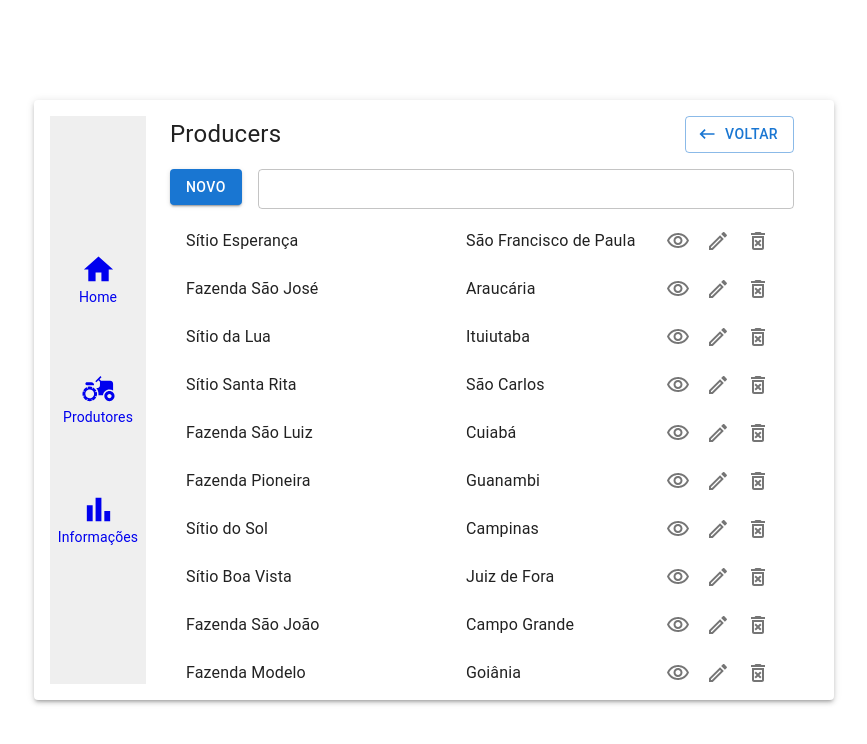
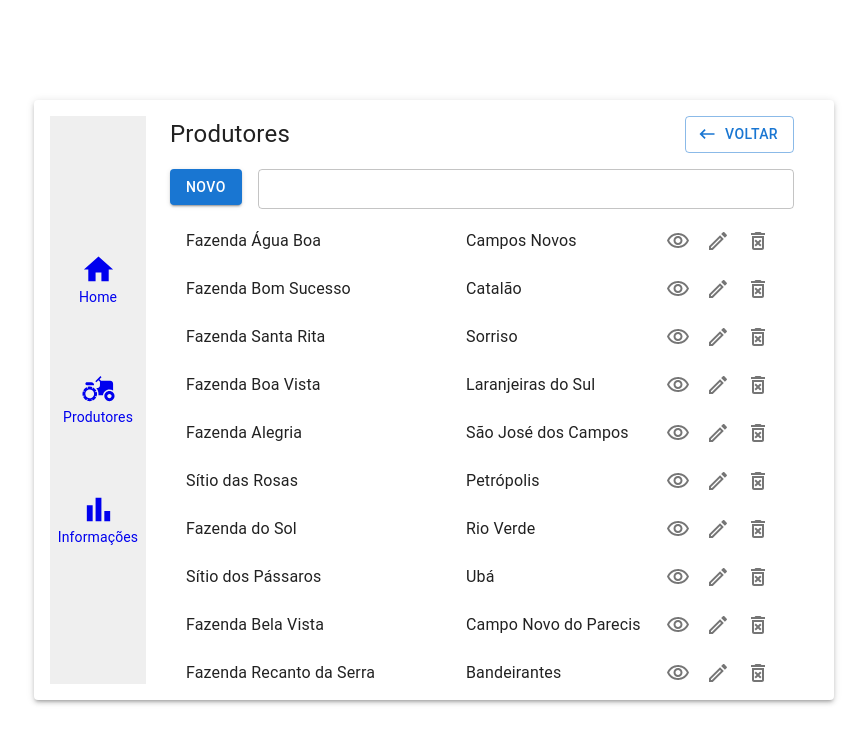
Before and after one commit to antero-ok/brain-ag, a React (Vite) app: page /produtores in a window 1280 px wide. Shown: the top 744 px of the page, without its empty margins (206-1073 px from the left). Built offline with nearby package versions, Linux system fonts and the light colour scheme.

Commit message:
feat(validation): adding validation implementation

```diff
--- a/src/models/producer.ts
+++ b/src/models/producer.ts
@@ -5,8 +5,8 @@ export interface IProducerProps {
   farmName: string;
   countryState: string;
   city: string;
-  farmArea: number | null;
-  agroArea: number | null;
-  forestArea: number | null;
+  farmArea: number;
+  agroArea: number;
+  forestArea: number;
   crops: Array<string>;
 }
--- a/src/pages/Producer/ProducerList.tsx
+++ b/src/pages/Producer/ProducerList.tsx
@@ -25,7 +25,7 @@ const ProducersLayout: FC = () => {
 
   return (
     <PageContainer>
-      <Header title="Producers" />
+      <Header title="Produtores" />
 
       <Box sx={{ display: 'flex', gap: 2, mt: 2 }}>
         <NavLink style={{ textDecoration: 'none' }} to="novo" end>
--- a/src/providers/producerProvider.ts
+++ b/src/providers/producerProvider.ts
@@ -1,182 +1,266 @@
 export const PRODUCERS = [
   {
-    id: 'dc7c96d8-e3f7-4c48-985f-b96fb4499d9e',
-    cpfCnpj: '777.601.204-13',
-    producerName: 'João Pedro da Silva',
-    farmName: 'Sítio Esperança',
-    countryState: 'RS',
-    city: 'São Francisco de Paula',
-    farmArea: 630,
-    agroArea: 120,
-    forestArea: 40,
-    crops: ['Banana Prata', 'Amendoim', 'Feijão'],
+    id: 'd996cc2e-056f-49d9-9af9-1c32d1968b8f',
+    cpfCnpj: '17153430000157',
+    producerName: 'Luisa Santos',
+    farmName: 'Fazenda Água Boa',
+    countryState: 'SC',
+    city: 'Campos Novos',
+    farmArea: 345.12,
+    agroArea: 234.67,
+    forestArea: 110.45,
+    crops: ['Soja', 'Milho'],
   },
   {
-    id: '7d1f8e94-3c60-45d1-9d99-e3946fbcf32a',
-    cpfCnpj: '584.585.223-08',
-    producerName: 'Eduardo Almeida Ribeiro',
-    farmName: 'Fazenda São José',
-    countryState: 'PR',
-    city: 'Araucária',
-    farmArea: 846,
-    agroArea: 254,
-    forestArea: 152,
-    crops: ['Pimentão', 'Acelga', 'Laranja Lima'],
+    id: '5c5cfb8e-5dd5-4417-ae33-42afbc1a94e2',
+    cpfCnpj: '58600805000186',
+    producerName: 'Gabriela Souza',
+    farmName: 'Fazenda Bom Sucesso',
+    countryState: 'GO',
+    city: 'Catalão',
+    farmArea: 512.88,
+    agroArea: 300.45,
+    forestArea: 212.43,
+    crops: ['Algodão', 'Café'],
   },
   {
-    id: '73c177f4-c49a-4d7d-8f85-3be49a43da61',
-    cpfCnpj: '97.104.869/0001-18',
-    producerName: 'Márcia Oliveira Souza',
-    farmName: 'Sítio da Lua',
-    countryState: 'MG',
-    city: 'Ituiutaba',
-    farmArea: 1482,
-    agroArea: 189,
-    forestArea: 91,
-    crops: ['Cenoura', 'Repolho', 'Pepino'],
+    id: '74b27ce9-c7ec-41e5-bf33-d8a3e3a651f3',
+    cpfCnpj: '28260247000113',
+    producerName: 'Bruno Almeida',
+    farmName: 'Fazenda Santa Rita',
+    countryState: 'MT',
+    city: 'Sorriso',
+    farmArea: 764.23,
+    agroArea: 542.89,
+    forestArea: 221.34,
+    crops: ['Soja', 'Milho'],
   },
   {
-    id: 'e68c12d7-e8c5-4ba2-aee2-75597d9e9e3c',
-    cpfCnpj: '431.888.594-13',
-    producerName: 'Isabela Ferreira de Oliveira',
-    farmName: 'Sítio Santa Rita',
-    countryState: 'SP',
-    city: 'São Carlos',
-    farmArea: 1069,
-    agroArea: 70,
-    forestArea: 55,
-    crops: ['Tomate', 'Abóbora', 'Cebola'],
+    id: 'e399c67a-5fb5-462d-9db1-dc996af90012',
+    cpfCnpj: '76993424000154',
+    producerName: 'Marcela Oliveira',
+    farmName: 'Fazenda Boa Vista',
+    countryState: 'PR',
+    city: 'Laranjeiras do Sul',
+    farmArea: 420.34,
+    agroArea: 300.22,
+    forestArea: 120.12,
+    crops: ['Soja', 'Café'],
   },
   {
-    id: '18b2e2d2-2e80-47e2-b31c-8e7af5690cd9',
-    cpfCnpj: '98.715.112/0001-30',
-    producerName: 'Ricardo José dos Santos',
-    farmName: 'Fazenda São Luiz',
-    countryState: 'MT',
-    city: 'Cuiabá',
-    farmArea: 1092,
-    agroArea: 241,
-    forestArea: 19,
-    crops: ['Milho', 'Cana-de-açúcar', 'Soja'],
+    id: 'a46d7f6c-2e1c-453b-9b9d-6c5a86a8c6f5',
+    cpfCnpj: '06790228000176',
+    producerName: 'Isabeli Silva',
+    farmName: 'Fazenda Alegria',
+    countryState: 'SP',
+    city: 'São José dos Campos',
+    farmArea: 1000,
+    agroArea: 500,
+    forestArea: 200,
+    crops: ['Café', 'Feijão', 'Milho'],
   },
   {
-    id: '484d6c30-7b0a-4969-a7f2-6c1d1b8b6c08',
-    cpfCnpj: '872.550.583-23',
-    producerName: 'Lucas Costa',
-    farmName: 'Fazenda Pioneira',
-    countryState: 'BA',
-    city: 'Guanambi',
-    farmArea: 2000,
-    agroArea: 800,
-    forestArea: 200,
-    crops: ['Cacau', 'Café', 'Milho'],
+    id: '348b2c06-3455-41f5-9c5d-9ed32b53f98b',
+    cpfCnpj: '17208363000127',
+    producerName: 'Vitor Santos',
+    farmName: 'Sítio das Rosas',
+    countryState: 'RJ',
+    city: 'Petrópolis',
+    farmArea: 800,
+    agroArea: 300,
+    forestArea: 150,
+    crops: ['Tomate', 'Alface', 'Cenoura', 'Repolho'],
   },
   {
-    id: 'd7190b7b-9b94-45b3-a3e3-62d262f2311f',
-    cpfCnpj: '85.568.978/0001-08',
-    producerName: 'Ricardo Santos',
-    farmName: 'Sítio do Sol',
-    countryState: 'SP',
-    city: 'Campinas',
-    farmArea: 1000,
-    agroArea: 600,
-    forestArea: 100,
-    crops: ['Tomate', 'Alface', 'Cebola'],
+    id: '0d8b81f3-60e3-4d20-a40c-05eb2a2a7ef0',
+    cpfCnpj: '36176643000123',
+    producerName: 'Luiza Mendes',
+    farmName: 'Fazenda do Sol',
+    countryState: 'GO',
+    city: 'Rio Verde',
+    farmArea: 2000,
+    agroArea: 1000,
+    forestArea: 500,
+    crops: ['Soja', 'Algodão'],
   },
   {
-    id: 'f0c3f3d9-cfbb-4eb7-84a6-f85a04f42ab6',
-    cpfCnpj: '050.783.760-45',
-    producerName: 'Marina Souza',
-    farmName: 'Sítio Boa Vista',
+    id: 'd7f2a042-369a-4712-8822-e9efdc9e17cc',
+    cpfCnpj: '34357402000150',
+    producerName: 'Bruna Souza',
+    farmName: 'Sítio dos Pássaros',
     countryState: 'MG',
-    city: 'Juiz de Fora',
+    city: 'Ubá',
     farmArea: 500,
-    agroArea: 200,
+    agroArea: 250,
     forestArea: 100,
     crops: ['Café', 'Milho'],
   },
   {
-    id: '01f37e19-cd36-49a8-a383-b59b6d098cee',
-    cpfCnpj: '65.010.917/0001-04',
-    producerName: 'Fernanda Oliveira',
-    farmName: 'Fazenda São João',
+    id: '2e28177c-5fc6-4fc3-a3fc-94a10a1fafe6',
+    cpfCnpj: '22807697000143',
+    producerName: 'Gustavo Oliveira',
+    farmName: 'Fazenda Bela Vista',
+    countryState: 'MT',
+    city: 'Campo Novo do Parecis',
+    farmArea: 5000,
+    agroArea: 3000,
+    forestArea: 1000,
+    crops: ['Milho', 'Soja', 'Algodão'],
+  },
+  {
+    id: 'f2cddaa2-28c4-4e8d-a987-76c56948b6d9',
+    cpfCnpj: '55642597000134',
+    producerName: 'Eduarda Oliveira',
+    farmName: 'Fazenda Recanto da Serra',
     countryState: 'MS',
-    city: 'Campo Grande',
-    farmArea: 1500,
-    agroArea: 1000,
-    forestArea: 200,
+    city: 'Bandeirantes',
+    farmArea: 230.6,
+    agroArea: 98.2,
+    forestArea: 132.4,
+    crops: ['Soja', 'Milho'],
+  },
+  {
+    id: '88b54f4e-c38b-4435-a5d5-5ab7c1e86f5c',
+    cpfCnpj: '03283684000130',
+    producerName: 'Rodrigo Martins',
+    farmName: 'Fazenda Morro Azul',
+    countryState: 'RO',
+    city: "Alta Floresta D'Oeste",
+    farmArea: 754.3,
+    agroArea: 347.9,
+    forestArea: 406.4,
+    crops: ['Café', 'Algodão', 'Soja'],
+  },
+  {
+    id: 'c32d721f-5ca5-49c8-8e33-f67cc2eb1cc9',
+    cpfCnpj: '05975958000118',
+    producerName: 'Fernanda Santos',
+    farmName: 'Fazenda Água Limpa',
+    countryState: 'TO',
+    city: 'Palmas',
+    farmArea: 142.7,
+    agroArea: 71.3,
+    forestArea: 71.4,
+    crops: ['Soja'],
+  },
+  {
+    id: '6a9ce2d3-b3b4-4dc4-bad1-876c4d4aa854',
+    cpfCnpj: '67879328000102',
+    producerName: 'Lucas Fernandes',
+    farmName: 'Fazenda São Francisco',
+    countryState: 'GO',
+    city: 'Morrinhos',
+    farmArea: 379.5,
+    agroArea: 257.1,
+    forestArea: 122.4,
+    crops: ['Milho', 'Soja', 'Algodão'],
+  },
+  {
+    id: '0ef7f94e-4d4a-4c19-97e2-0a71b2f20f54',
+    cpfCnpj: '55833732000109',
+    producerName: 'Antônia Vitoria de Paula',
+    farmName: 'Fazenda Flor da Mata',
+    countryState: 'RS',
+    city: 'Guaporé',
+    farmArea: 350,
+    agroArea: 200,
+    forestArea: 150,
     crops: ['Soja', 'Milho', 'Feijão'],
   },
   {
-    id: '95bbf29e-6d43-4a87-b6b4-6a890f6cf04e',
-    cpfCnpj: '486.443.161-53',
-    producerName: 'Amanda Silva',
-    farmName: 'Fazenda Modelo',
-    countryState: 'GO',
-    city: 'Goiânia',
-    farmArea: 800,
-    agroArea: 300,
-    forestArea: 100,
-    crops: ['Cacau', 'Café', 'Milho'],
+    id: 'f05009c5-2d28-4c75-a8fa-1c7b71ecf6af',
+    cpfCnpj: '71082135000185',
+    producerName: 'Gustavo Henrique Alves',
+    farmName: 'Sítio Santa Bárbara',
+    countryState: 'BA',
+    city: 'Irecê',
+    farmArea: 150,
+    agroArea: 100,
+    forestArea: 50,
+    crops: ['Café', 'Cacau'],
   },
   {
-    id: 'af9e296c-17a9-4155-b5f5-b6f5ef6a785a',
-    cpfCnpj: '306.705.580-15',
-    producerName: 'Ana Luiza Souza',
-    farmName: 'Fazenda São João',
+    id: 'fa694e88-bf09-4753-9d94-3f14be96b0ea',
+    cpfCnpj: '29108300000196',
+    producerName: 'Eloá Aparecida Lima',
+    farmName: 'Fazenda Bom Jardim',
     countryState: 'MG',
-    city: 'Belo Horizonte',
-    farmArea: 1000,
-    agroArea: 600,
-    forestArea: 200,
-    crops: ['Milho', 'Feijão', 'Soja'],
-  },
-  {
-    id: 'b4c46c78-8b02-4aa2-a9e9-dc11483e8b96',
-    cpfCnpj: '06.376.461/0001-06',
-    producerName: 'Roberto Fernandes',
-    farmName: 'Fazenda Boa Vista',
-    countryState: 'Mato Grosso',
-    city: 'Cuiabá',
-    farmArea: 5000,
-    agroArea: 2000,
-    forestArea: 1000,
-    crops: ['Café', 'Algodão', 'Soja'],
-  },
-  {
-    id: '8d347ee8-131a-4dc9-bc01-8f7226e5c6e5',
-    cpfCnpj: '482.031.720-89',
-    producerName: 'Luciana Silva',
-    farmName: 'Fazenda Santa Maria',
-    countryState: 'Paraná',
-    city: 'Curitiba',
-    farmArea: 3000,
-    agroArea: 1500,
-    forestArea: 500,
-    crops: ['Café', 'Soja'],
-  },
-  {
-    id: 'd22f28a4-c23a-4d27-b6e5-6d5de57692a8',
-    cpfCnpj: '66.083.834/0001-63',
-    producerName: 'Rafaela Oliveira',
-    farmName: 'Fazenda Novo Horizonte',
-    countryState: 'GO',
-    city: 'Goiânia',
-    farmArea: 2000,
-    agroArea: 1000,
-    forestArea: 500,
+    city: 'Itabira',
+    farmArea: 500,
+    agroArea: 400,
+    forestArea: 100,
     crops: ['Milho', 'Soja'],
   },
   {
-    id: '6d40c6d5-6a0a-4685-a3e5-6f5b6a8a6d5b',
-    cpfCnpj: '670.655.810-07',
-    producerName: 'Daniel Santos',
-    farmName: 'Fazenda Santo Antônio',
+    id: 'c6f4f3b2-6df9-427e-a820-3ed7603c52d3',
+    cpfCnpj: '33042326000187',
+    producerName: 'Julio Cesar Ribeiro',
+    farmName: 'Fazenda Santa Catarina',
+    countryState: 'PR',
+    city: 'Laranjeiras do Sul',
+    farmArea: 1000,
+    agroArea: 700,
+    forestArea: 300,
+    crops: ['Soja', 'Feijão'],
+  },
+  {
+    id: '79cc235e-23cb-4c9b-a6b4-1dcaed58b4e6',
+    cpfCnpj: '68206990000129',
+    producerName: 'Joana Beatriz Nogueira',
+    farmName: 'Sítio São Francisco',
+    countryState: 'GO',
+    city: 'Anápolis',
+    farmArea: 200,
+    agroArea: 150,
+    forestArea: 50,
+    crops: ['Tomate', 'Cenoura'],
+  },
+  {
+    id: '0f361aa1-f29d-4c2a-a42c-14b3d2f3c3e8',
+    cpfCnpj: '74057962000210',
+    producerName: 'Cristina Oliveira',
+    farmName: 'Fazenda Ouro Verde',
+    countryState: 'GO',
+    city: 'Cocalzinho de Goiás',
+    farmArea: 452,
+    agroArea: 318,
+    forestArea: 134,
+    crops: ['Café', 'Feijão', 'Milho', 'Tomate'],
+  },
+  {
+    id: '4e4b4d0e-c4fb-4c4c-9f31-551d4111776c',
+    cpfCnpj: '09085674000102',
+    producerName: 'Jorge Castro',
+    farmName: 'Fazenda Esperança',
+    countryState: 'MT',
+    city: 'Jaciara',
+    farmArea: 639,
+    agroArea: 452,
+    forestArea: 187,
+    crops: ['Soja', 'Milho', 'Algodão'],
+  },
+  {
+    id: '69bf6a37-d38d-4e8c-8a0e-cd7b6e0c0f9a',
+    cpfCnpj: '21471548000105',
+    producerName: 'Fernanda Lima',
+    farmName: 'Fazenda União',
+    countryState: 'MG',
+    city: 'Conceição das Alagoas',
+    farmArea: 1235,
+    agroArea: 905,
+    forestArea: 330,
+    crops: ['Café', 'Milho', 'Feijão', 'Abóbora'],
+  },
+  {
+    id: '72c7a63d-f051-44d5-94c1-9ecf9e17844f',
+    cpfCnpj: '58518705000163',
+    producerName: 'Roberto Santos',
+    farmName: 'Fazenda Vale das Águas',
     countryState: 'SP',
-    city: 'São Paulo',
-    farmArea: 1500,
-    agroArea: 1000,
-    forestArea: 200,
-    crops: ['Café', 'Laranja'],
+    city: 'Piraju',
+    farmArea: 570,
+    agroArea: 452,
+    forestArea: 118,
+    crops: ['Café', 'Laranja', 'Banana'],
   },
 ];
```
Also changed, not shown: src/pages/Producer/ProducerForm.tsx (+47 -14 lines), src/utils/formValidation.ts (added, +61 -0 lines).
